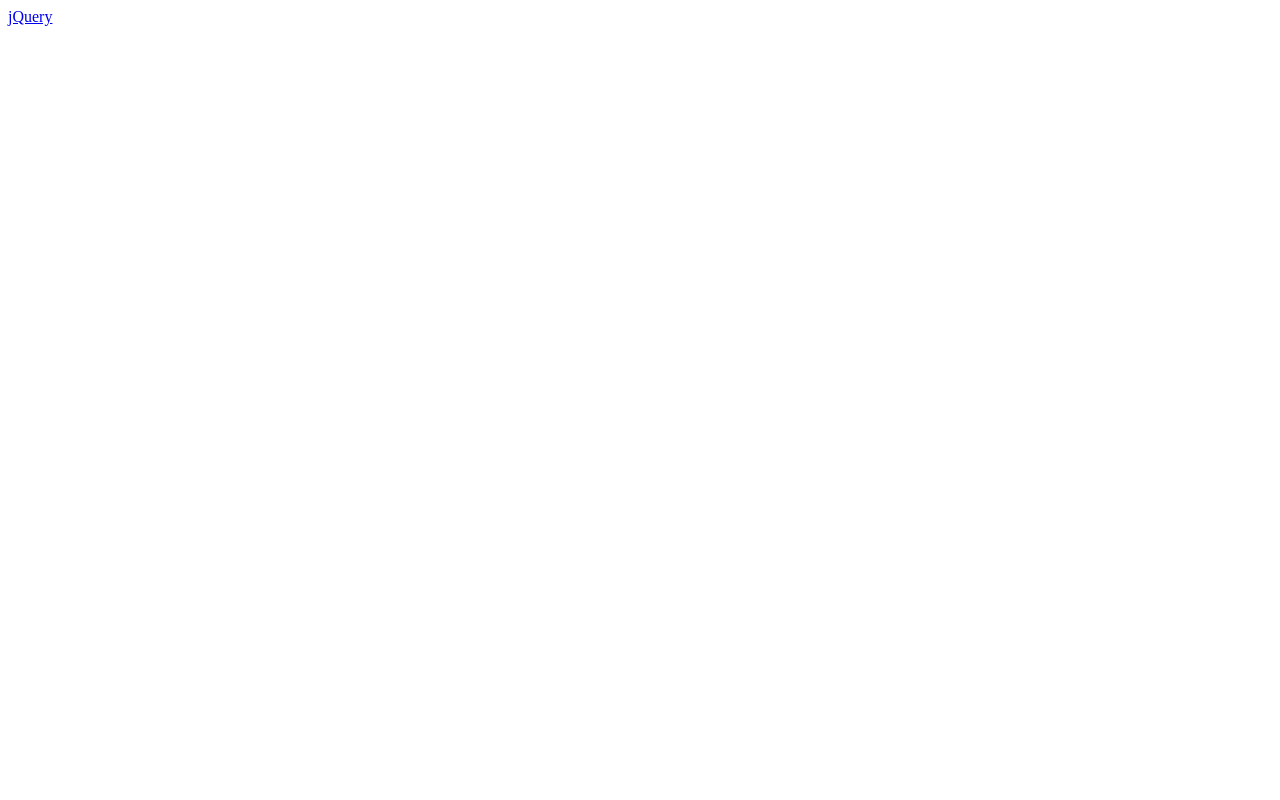
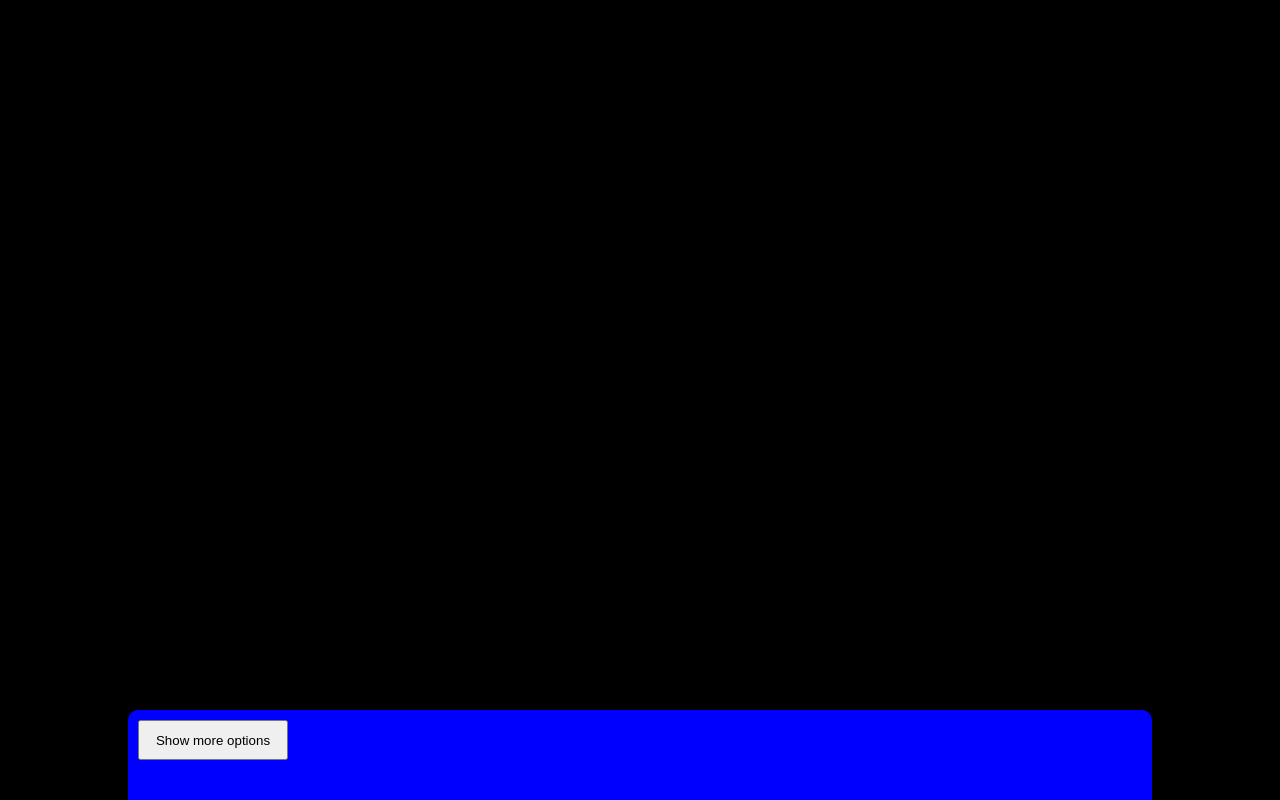
Before and after one commit to erikleisinger/barchart_project, a website: page barchart.html in a window 1280 px wide. Drawn offline with nearby package versions, Linux system fonts and the light colour scheme.

Commit message:
bottom options bar with more/less toggle

```diff
--- a/barchart.css
+++ b/barchart.css
@@ -0,0 +1,23 @@
+body {
+  background-color: black;
+  width: 100%;
+  height: 100%;
+}
+.selectors {
+  width: 80%;
+  height: 90px;
+  background-color: blue;
+  position: absolute;
+  left: 0px;
+  bottom: 0px;
+  right: 0px;
+  margin: auto;
+  border-top-left-radius: 10px;
+  border-top-right-radius: 10px;
+}
+.moreLessButton {
+  width: 150px;
+  height: 40px;
+  margin-top: 10px;
+  margin-left: 10px;
+}
--- a/barchart.html
+++ b/barchart.html
@@ -2,27 +2,15 @@
 <html>
 <head>
     <meta charset="utf-8">
+    <link rel="stylesheet" href="barchart.css">
     <title>Demo</title>
 </head>
 <body>
-    <a href="http://jquery.com/">jQuery</a>
+    <div class="selectors">
+        <button type="button" class="moreLessButton" id="off">Show more options</button>
+    </div>
+
     <script src="https://code.jquery.com/jquery-3.5.1.min.js"></script>
-    <script>
-
- $( document ).ready(function() {
-
- $( "a" ).click(function( event ) {
-
-     alert( "As you can see, the link no longer took you to jquery.com" );
-
-     event.preventDefault();
-     $( this ).hide( "slow" );
- });
-
-});
-
-
-
-    </script>
+    <script src="my_jquery_functions.js"></script>
 </body>
 </html>
```
